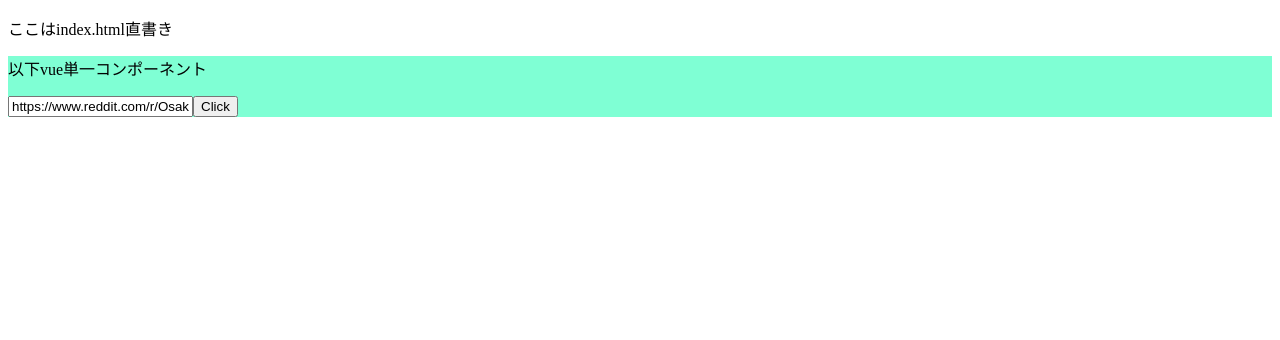
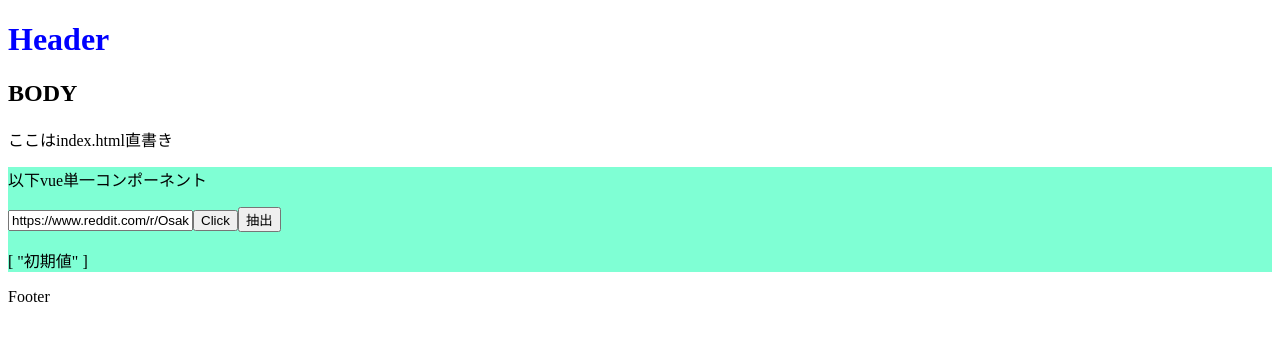
Before and after one commit to banahihihi/redditmatomex, a Vue app: page / in a window 1280 px wide. Shown: the top 340 px of the page. Built offline with nearby package versions, Linux system fonts and the light colour scheme.

Commit message:
抽出ボタン作成

```diff
--- a/index.html
+++ b/index.html
@@ -1,14 +1,23 @@
 <!DOCTYPE html>
 <html lang="en">
   <head>
-    <meta charset="UTF-8">
-    <link rel="icon" href="/favicon.ico">
-    <meta name="viewport" content="width=device-width, initial-scale=1.0">
-    <title>Vite App</title>
+    <meta charset="UTF-8" />
+    <link rel="icon" href="/favicon.ico" />
+    <meta name="viewport" content="width=device-width, initial-scale=1.0" />
+    <title>RMX</title>
   </head>
   <body>
-    <p>ここはindex.html直書き</p>
-    <div id="app"></div>
-    <script type="module" src="/src/main.js"></script>
+    <header>
+      <h1>Header</h1>
+    </header>
+    <main>
+      <h2>BODY</h2>
+      <p>ここはindex.html直書き</p>
+      <div id="app"></div>
+      <script type="module" src="/src/main.js"></script>
+    </main>
+    <footer>
+      <p>Footer</p>
+    </footer>
   </body>
 </html>
--- a/src/App.vue
+++ b/src/App.vue
@@ -6,18 +6,29 @@ const input = ref(
   "https://www.reddit.com/r/OsakaTravel/comments/1e8na56/is_this_area_safe/"
 );
 const items = ref([]);
+const toridasiItems = ref(["初期値"]);
+
+function toridasi() {
+  toridasiItems.value = [];
+  for (let i = 0; i < items.value.length; i++) {
+    if (items.value[i][0] == true) {
+      toridasiItems.value.push(items.value[i]);
+    }
+  }
+}
 
 async function getUrl() {
+  items.value = [];
   let url = input.value;
 
   let out = await matome(url);
 
   items.value.push(
-    [out.title.body, out.title.bodyjp],
-    [out.title.selftext, out.title.selftestjp]
+    [false, out.title.body, out.title.bodyjp],
+    [false, out.title.selftext, out.title.selftestjp]
   );
   out.comments.forEach((comment) => {
-    items.value.push([comment.body, comment.bodyjp]);
+    items.value.push([false, comment.body, comment.bodyjp]);
   });
 }
 
@@ -89,9 +100,12 @@ const extractCommentsAndReplies = (child, comments) => {
     <input type="text" v-model.lazy="input" />
     <button @click="getUrl">Click</button>
     <li v-for="item in items">
-      {{ item[0] }}
+      <input type="checkbox" v-model="item[0]" />
       {{ item[1] }}
+      {{ item[2] }}
     </li>
+    <button @click="toridasi">抽出</button>
+    <p>{{ toridasiItems }}</p>
   </div>
 </template>
 
--- a/src/assets/main.css
+++ b/src/assets/main.css
@@ -1,3 +1,7 @@
 #app {
   font-weight: normal;
 }
+
+h1 {
+  color: blue;
+}
--- a/vite.config.js
+++ b/vite.config.js
@@ -1,16 +1,15 @@
-import { fileURLToPath, URL } from 'node:url'
+import { fileURLToPath, URL } from "node:url";
 
-import { defineConfig } from 'vite'
-import vue from '@vitejs/plugin-vue'
+import { defineConfig } from "vite";
+import vue from "@vitejs/plugin-vue";
 
 // https://vitejs.dev/config/
 export default defineConfig({
-  plugins: [
-    vue(),
-  ],
+  plugins: [vue()],
   resolve: {
     alias: {
-      '@': fileURLToPath(new URL('./src', import.meta.url))
-    }
-  }
-})
+      "@": fileURLToPath(new URL("./src", import.meta.url)),
+    },
+  },
+  base: "./",
+});
```
Also changed, not shown: src/main.js (+4 -4 lines), 1 other file (tests, documents, lock files or other folders).
